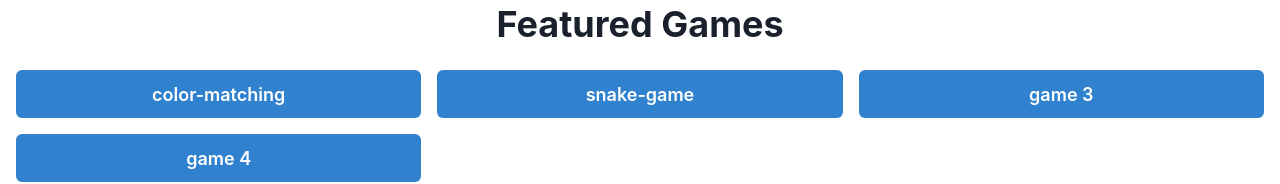
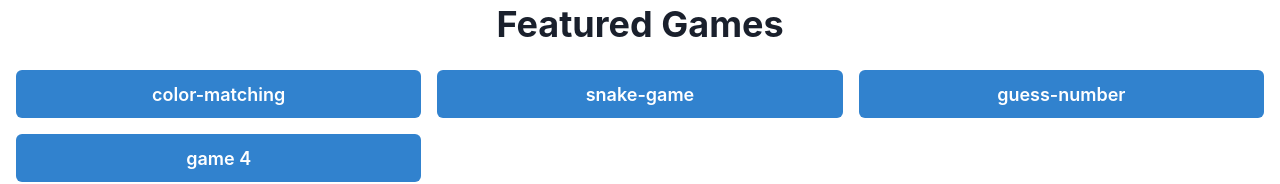
Before and after one commit to clinton-mwachia/react-games, a React (Vite) app: page / in a window 1280 px wide. Shown: the part 411-595 px from the top of the page. Built offline with nearby package versions, Linux system fonts and the light colour scheme.

Commit message:
added guess the number route to home page

```diff
--- a/src/views/home/Home.jsx
+++ b/src/views/home/Home.jsx
@@ -9,7 +9,7 @@ const Home = () => {
   const games = [
     { to: "/color-matching", name: "color-matching" },
     { to: "/snake-game", name: "snake-game" },
-    { to: "/3", name: "game 3" },
+    { to: "/guess-number", name: "guess-number" },
     { to: "/4", name: "game 4" },
   ];
   return (
```
